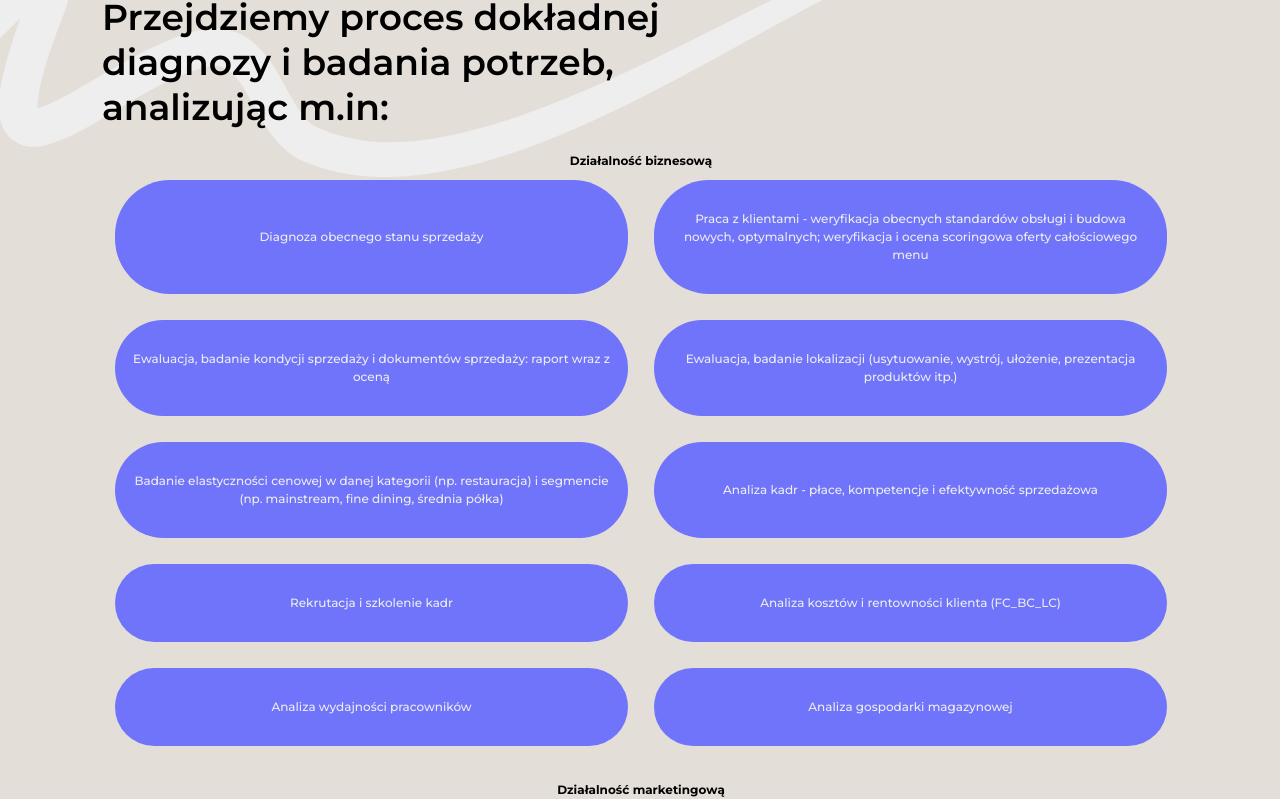
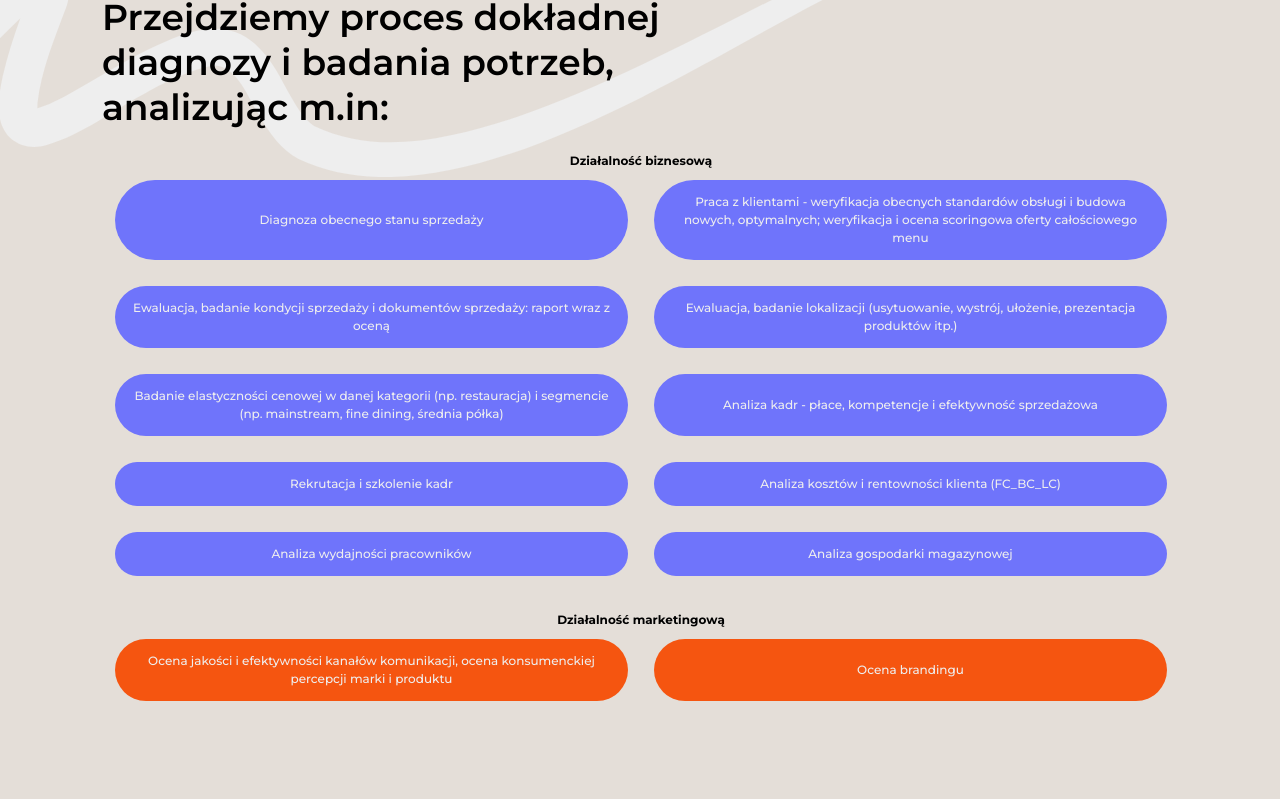
Before and after one commit to PIvSky/mgd_app, a React (Vite) app: page /offer/existing-business in a window 1280 px wide. Shown: the part 575-1374 px from the top of the page. Built offline with nearby package versions, Linux system fonts and the light colour scheme.

Commit message:
changed padding-block for desktop inside rect-text

```diff
--- a/src/components/Offer/ExistBiz/ExistBiz.scss
+++ b/src/components/Offer/ExistBiz/ExistBiz.scss
@@ -170,7 +170,9 @@
                     color: map-get($colors, white );
                     font-weight: 500;
                     line-height: 18px;
-
+                    @include for-desktop {
+                        padding-block: 13px;
+                    }
                 }
             }
         }
@@ -209,6 +211,10 @@
                     color: map-get($colors, white );
                     font-weight: 500;
                     line-height: 18px;
+
+                    @include for-desktop {
+                        padding-block: 13px;
+                    }
                 }
             }
         }
```
